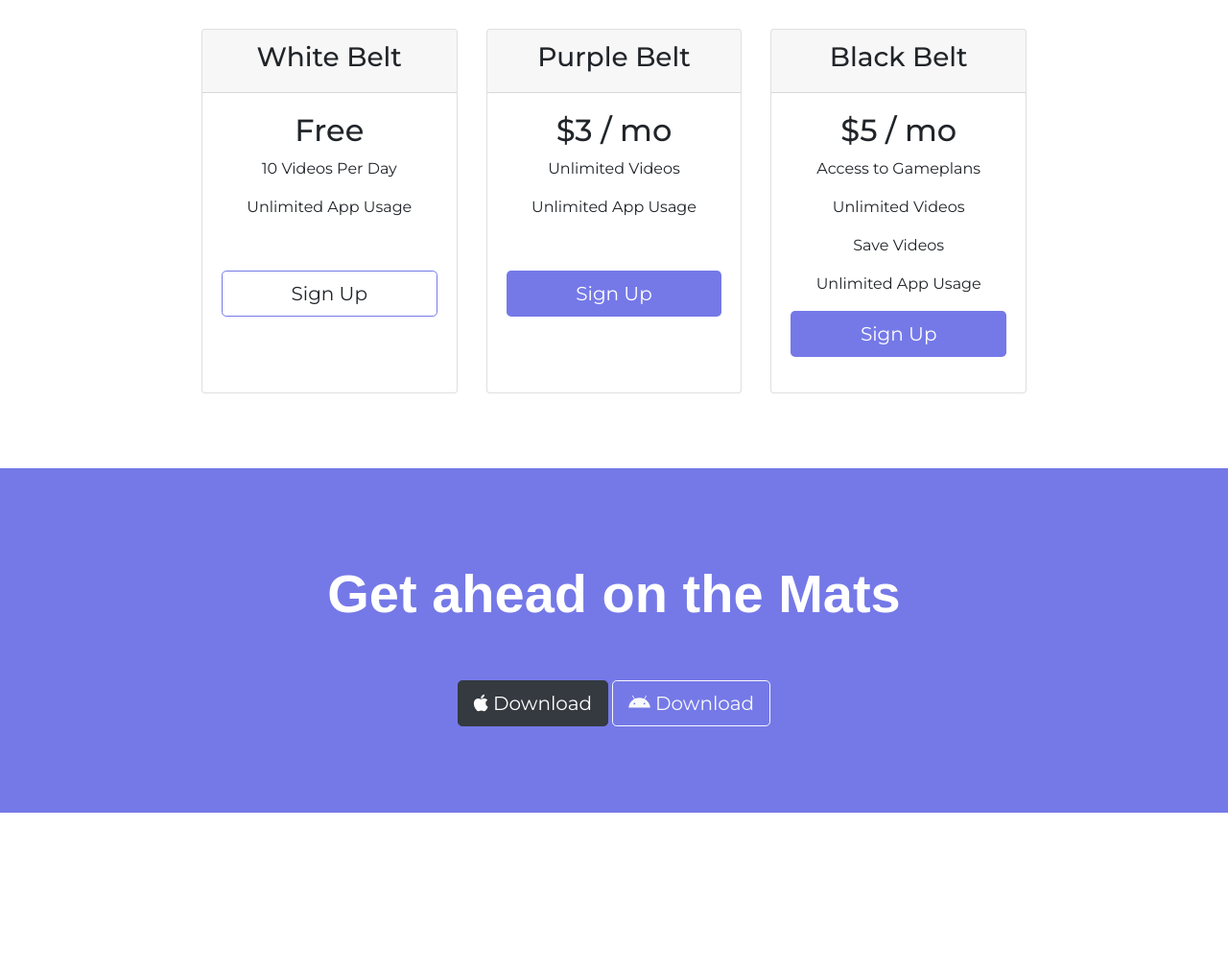
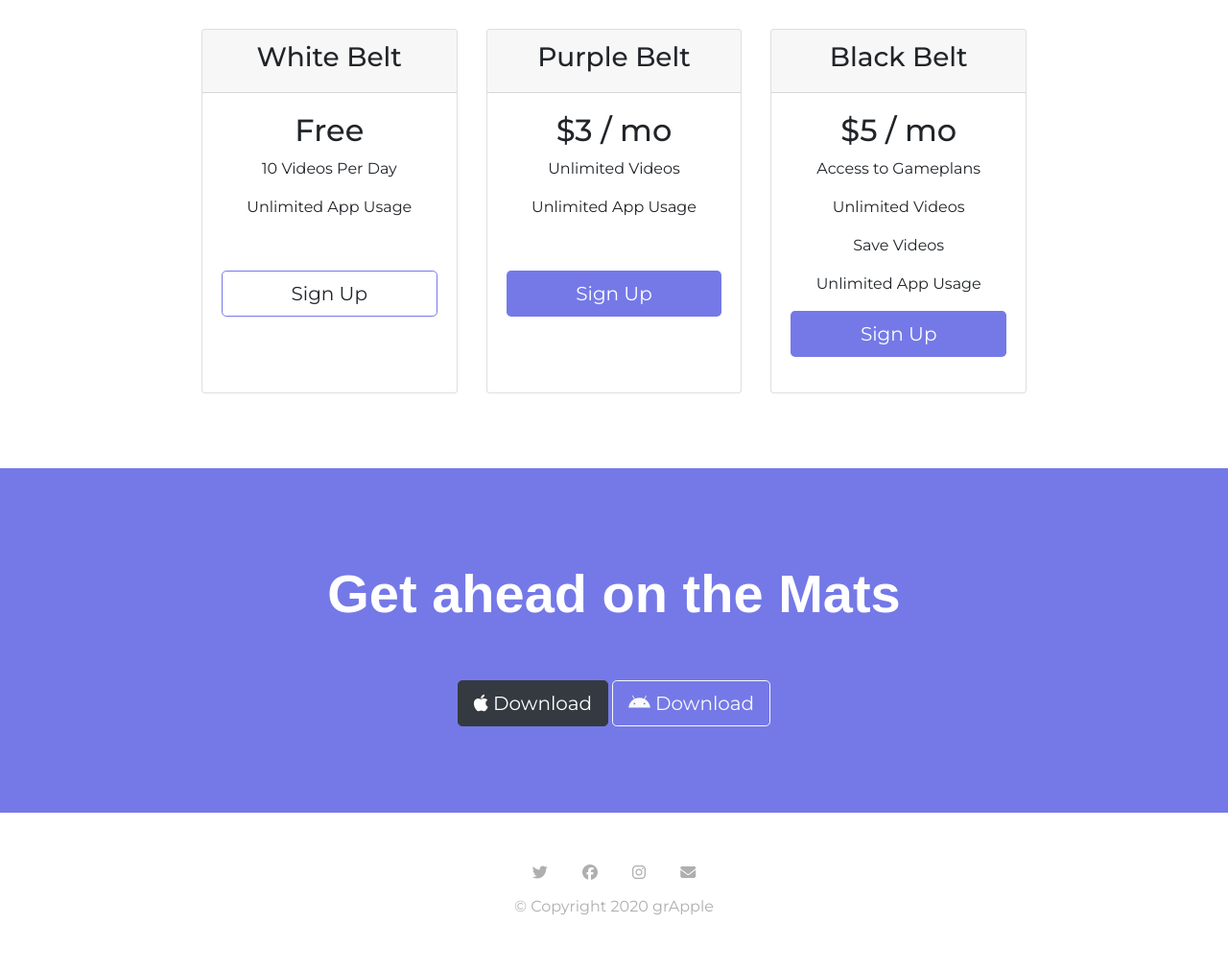
Before and after one commit to sahaldos1/CISC4800_FirstProject, a plain HTML site: page index.html in a window 1280 px wide. Shown: the part 1212-2224 px from the top of the page at 96% size. Before the commit the page ends 2059 px from the top, so only its background shows below. Drawn offline with nearby package versions, Linux system fonts and the light colour scheme.

Commit message:
Complete footer

```diff
--- a/css/style.css
+++ b/css/style.css
@@ -135,3 +135,20 @@ body {
   margin-bottom: 3rem;
   font-family: "Montserrat-Black", sans-serif;
 }
+
+/* Footer */
+#footer {
+  text-align: center;
+  color: #afafaf;
+  padding: 3% 15%;
+}
+
+#footer .fab,
+#footer .fas {
+  margin: 1rem 1rem;
+}
+
+#footer .fab:hover,
+#footer .fas:hover {
+  color: #7579e7;
+}
--- a/index.html
+++ b/index.html
@@ -178,6 +178,16 @@
       </button>
     </section>
 
+    <!-- Footer -->
+
+    <footer id="footer">
+      <i class="fab fa-twitter"></i>
+      <i class="fab fa-facebook"></i>
+      <i class="fab fa-instagram"></i>
+      <i class="fas fa-envelope"></i>
+      <p>© Copyright 2020 grApple</p>
+    </footer>
+
     <script
       src="https://code.jquery.com/jquery-3.5.1.slim.min.js"
       integrity="sha384-DfXdz2htPH0lsSSs5nCTpuj/zy4C+OGpamoFVy38MVBnE+IbbVYUew+OrCXaRkfj"
```
